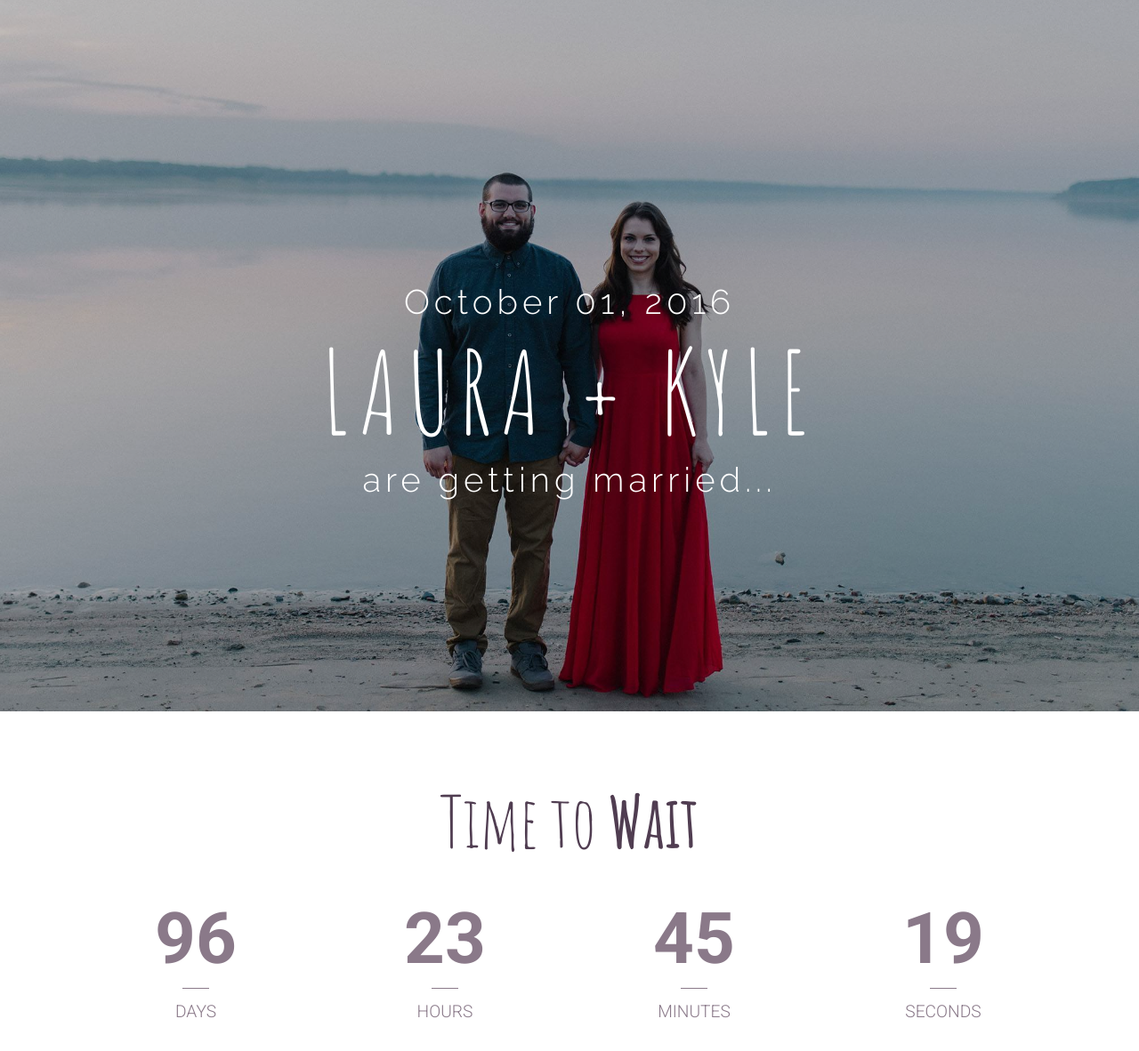
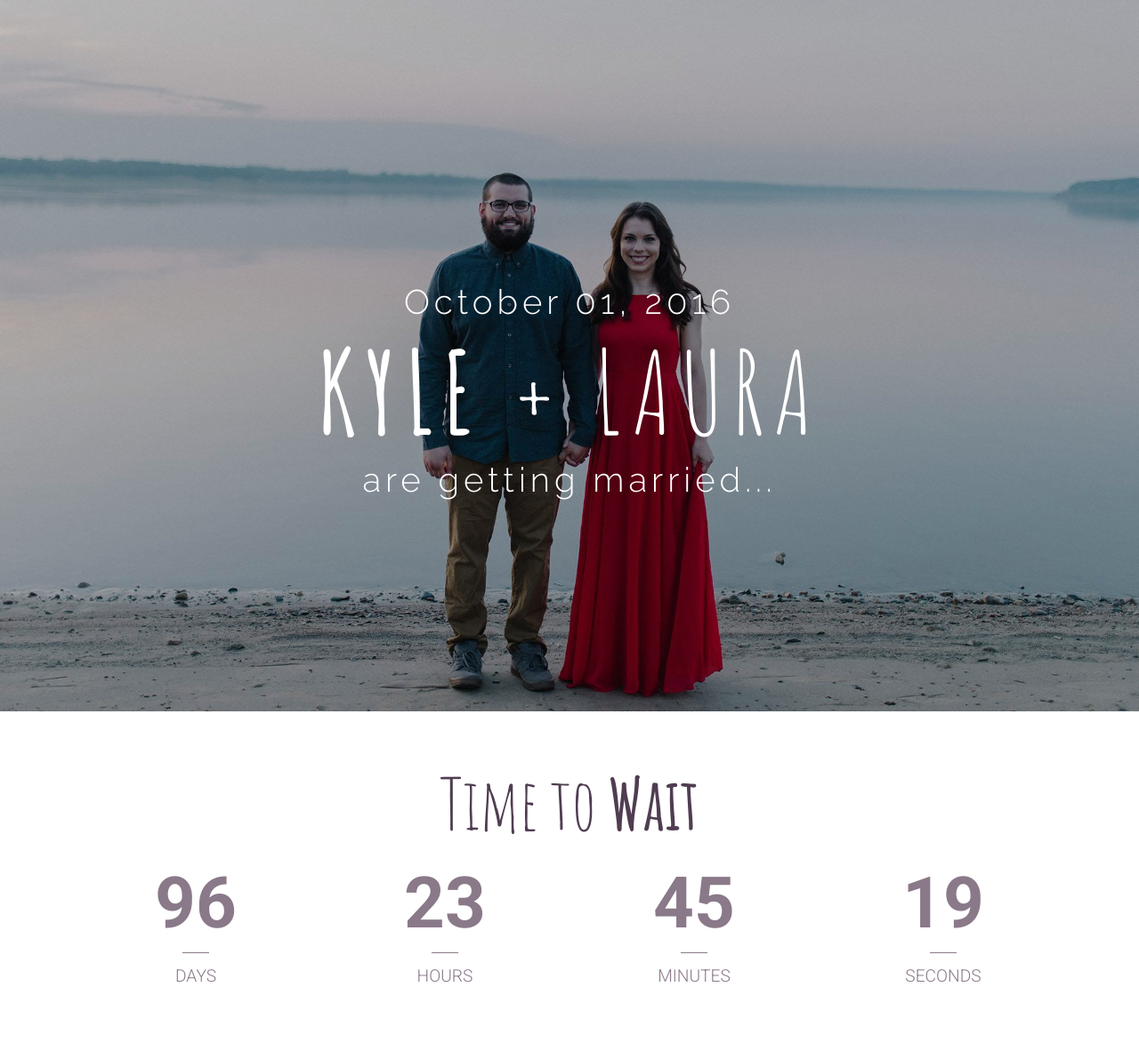
Before and after one commit to kjbrum/10.01.2016, a website: page index.html in a window 1280 px wide. Shown: the top 1182 px of the page at 89% size. Drawn offline with Linux system fonts and the light colour scheme.

Commit message:
Add Laura's email to the rsvp form

```diff
--- a/index.html
+++ b/index.html
@@ -46,7 +46,7 @@
         <section class="section section--hero section--overlay">
             <div class="centerer">
                 <h2>October 01, 2016</h2>
-                <h1>Laura + Kyle</h1>
+                <h1><span>Kyle</span> + Laura</h1>
                 <h3>are getting married...</h3>
             </div>
         </section>
@@ -421,6 +421,7 @@
                             <input type="text" name="_gotcha" style="display:none">
                             <!-- <input type="hidden" name="_format" value="plain"> -->
                             <input type="hidden" name="_subject" value="Wedding RSVP">
+                            <input type="hidden" name="_cc" value="lpocho13@gmail.com">
                             <input type="submit" class="btn btn-block" value="Submit">
                         </div>
                     </div>
--- a/scss/_headings.scss
+++ b/scss/_headings.scss
@@ -17,6 +17,7 @@ h4, h5, h6 {
     color: $primary;
     text-align: center;
     font-weight: normal;
+    line-height: 1;
 
     span {
         font-weight: bold;
```
Also changed, not shown: css/style.css.
